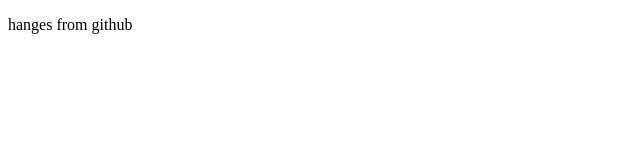
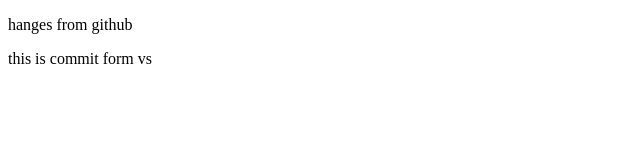
Before and after one commit to Aoun-Developer/temp, a plain HTML site: page index.html in a window 1280 px wide. Shown: the whole page, without its empty margins (0-640 px from the left). Drawn offline with Linux system fonts and the light colour scheme.

Commit message:
adding from vs

```diff
--- a/index.html
+++ b/index.html
@@ -9,6 +9,7 @@
 
 <body>
     <p>hanges from github</p>
+    <p>this is commit form vs</p>
 </body>
 
 </html>
```
